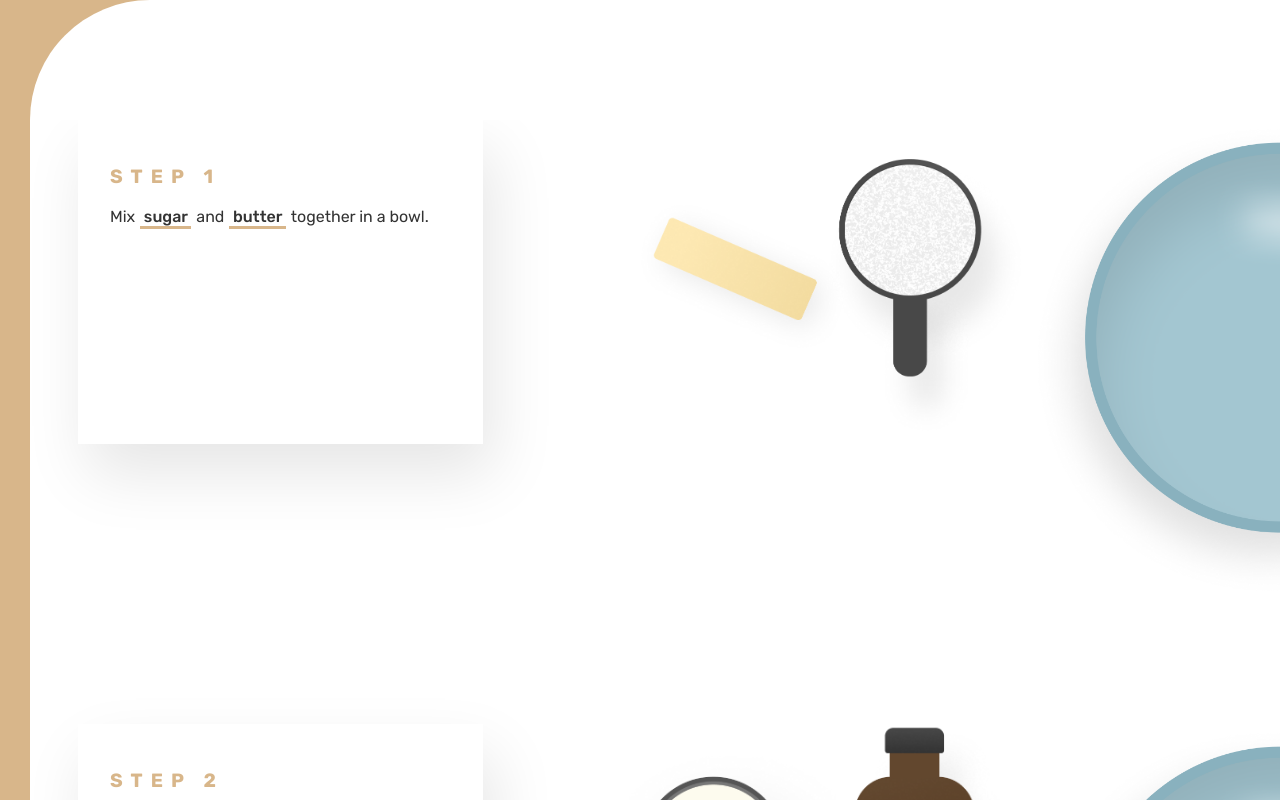
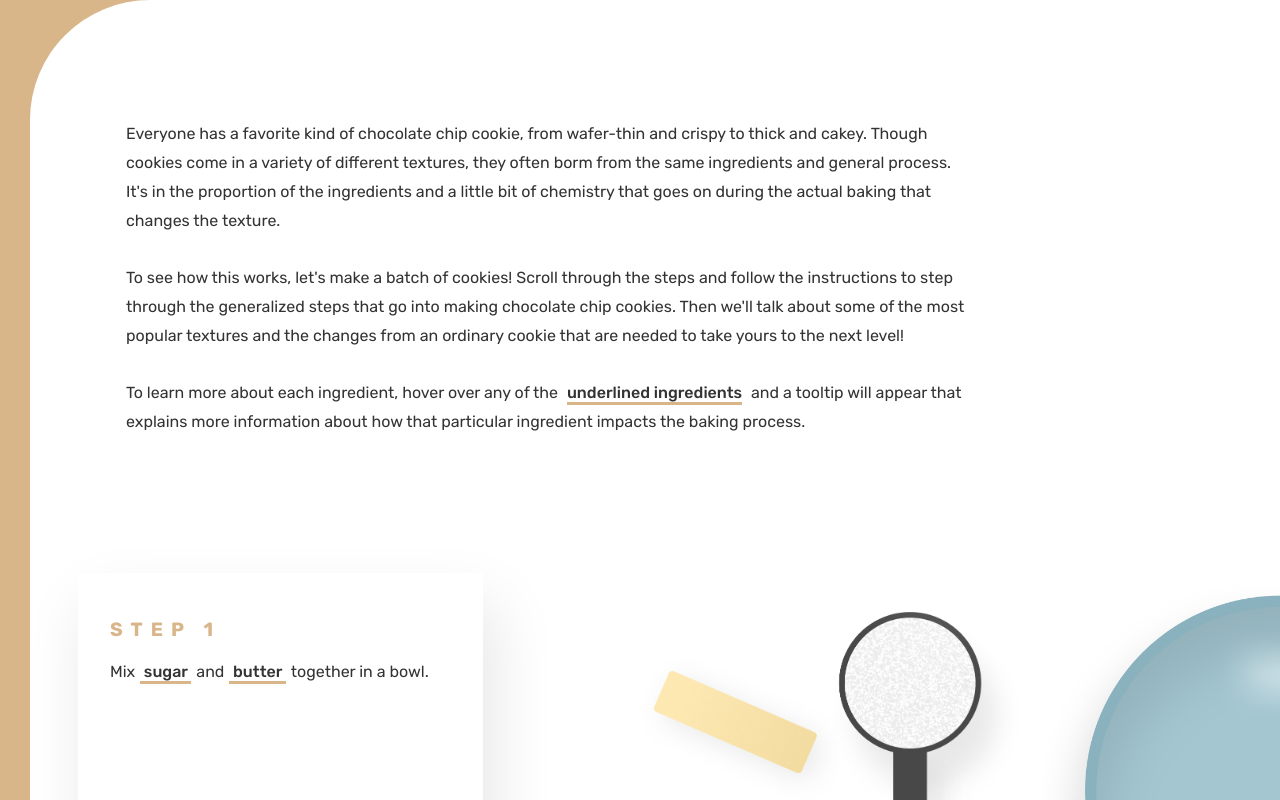
Before and after one commit to lommyti/infoviz-a4, a React (Create React App) app: page / in a window 1280 px wide. Shown: the part 720-1520 px from the top of the page. Built offline with nearby package versions, Linux system fonts and the light colour scheme.

Commit message:
added buttons for recommended texture changes

```diff
--- a/src/App.css
+++ b/src/App.css
@@ -13,6 +13,16 @@ html,body{
   background: #fff;
   border-left: 30px solid #d8b68a;
   height: auto;
+}
+
+.intro{
+  margin-top: 10%;
+}
+
+.App p{
+  margin-left: 3em;
+  width: 70%;
+  line-height: 1.8em;
 }
 
 .divider-brown{
@@ -37,6 +47,7 @@ html,body{
   background: #d8b68a;
   top:0;
 }
+
 .w-h-100{
   height: 100%;
   width: 100%;
@@ -88,8 +99,13 @@ h1{
   box-shadow: 10px 30px 60px rgba(0,0,0,.1);
   margin-bottom: 10em;
   line-height: 1.5em;
+  padding-bottom: 0;
 }
 
+.step p{
+  margin-left: 0;
+  width: auto;
+}
 .step h1{
   font-weight: 700;
   letter-spacing: 8px;
@@ -118,3 +134,23 @@ b{
   border-bottom: 3px solid #d8b68a;
   margin: 5px;
 }
+
+button{
+  margin-left: 3em;
+  background: #d8b68a;
+  outline: none;
+  border: none;
+  border-radius: 6px;
+  color: #fff;
+  font-size: 1em;
+  padding: 1em;
+  font-weight: 700;
+  text-transform: uppercase;
+  letter-spacing: 3px;
+  box-shadow: 0px 20px 8px -11px rgba(0,0,0,.1);
+}
+
+button:hover{
+  color: #d8b68a;
+  background: #fff;
+}
--- a/src/App.js
+++ b/src/App.js
@@ -20,9 +20,14 @@ import cookieImg from './img/cookie.png';
 
 
 
-function App() {
-  // constructor () {
-  //   super();
+class App extends React.Component {
+    constructor(props) {
+     super(props);
+     this.state = {
+        selected_ingred: null,
+        texture_change_text: null,
+     };
+   }
 
   //   this.state = {
   //     selected_ingred: null,
@@ -33,7 +38,18 @@ function App() {
   //   return
   // };
 
+  setTextureCrunchy = () => {
+    this.setState({texture_change_text: "For crunchy cookies..."})
+  }
 
+  setTextureChewy = () => {
+    this.setState({texture_change_text: "For chewy cookies..."})
+  }
+
+  setTextureCakey = () => {
+    this.setState({texture_change_text: "For cakey cookies..."})
+  }
+render(){
 
   return (
      <div className="w-h-100">
@@ -44,6 +60,18 @@ function App() {
         <div className="divider-brown"><div className="divider-brown-inside"></div></div>
         <div className="bar-brown"></div>
         <div className="App">
+          <p className="intro">
+            Everyone has a favorite kind of chocolate chip cookie, from wafer-thin and crispy to thick and cakey.
+            Though cookies come in a variety of different textures, they often borm from the same ingredients and general process.
+            It's in the proportion of the ingredients and a little bit of chemistry that goes on during the
+            actual baking that changes the texture.
+            <br/><br/>
+            To see how this works, let's make a batch of cookies! Scroll through the steps and follow the instructions to step through the
+            generalized steps that go into making chocolate chip cookies. Then we'll talk about some of the most popular textures and the changes
+            from an ordinary cookie that are needed to take yours to the next level!<br/><br/>
+            To learn more about each ingredient, hover over any of the <b data-tip="And you'll see info here!">underlined ingredients</b> and
+            a tooltip will appear that explains more information about how that particular ingredient impacts the baking process.
+          </p>
           <div className="entire_step">
             <div className="step">
               <h1>STEP 1</h1>
@@ -163,14 +191,26 @@ function App() {
               </div>
             </div>
           </div>
+          <p>And after all of that hard work, your cookies are done!</p>
           <div>
             <img src={cookieImg} style={{height: '20em'}} alt='cookie'/>
           </div>
+          <p>This, of course, is a little simpler than what <em>actually</em> goes on; we didn't even give you the proportions of the ingredients you were using!
+          Truthfully, there is no true baseline cookie that we can use as the gold standard here.
+          However, numerous sources have done tests to try and maximize the effects of these ingredients and create unique textures; we've compiled some of the best
+          we saw and tried to figure out what made each of them unique in terms of the relative ingredient proportions.
+          <br/><br/>
+          Interested in switching up your cookie? Do you want it to be... </p>
+          <button className="texture-button" onClick={this.setTextureCrunchy}>Crunchy</button>
+          <button className="texture-button" onClick={this.setTextureChewy}>Chewy</button>
+          <button className="texture-button" onClick={this.setTextureCakey}>Cakey</button>
+          <br/><br/>
+          <p>{this.state.texture_change_text}</p>
         </div>
-
         <ReactTooltip multiline={true} place="right" type="dark" effect="float"/>
       </div>
   );
 }
+}
 
 export default App;
```
